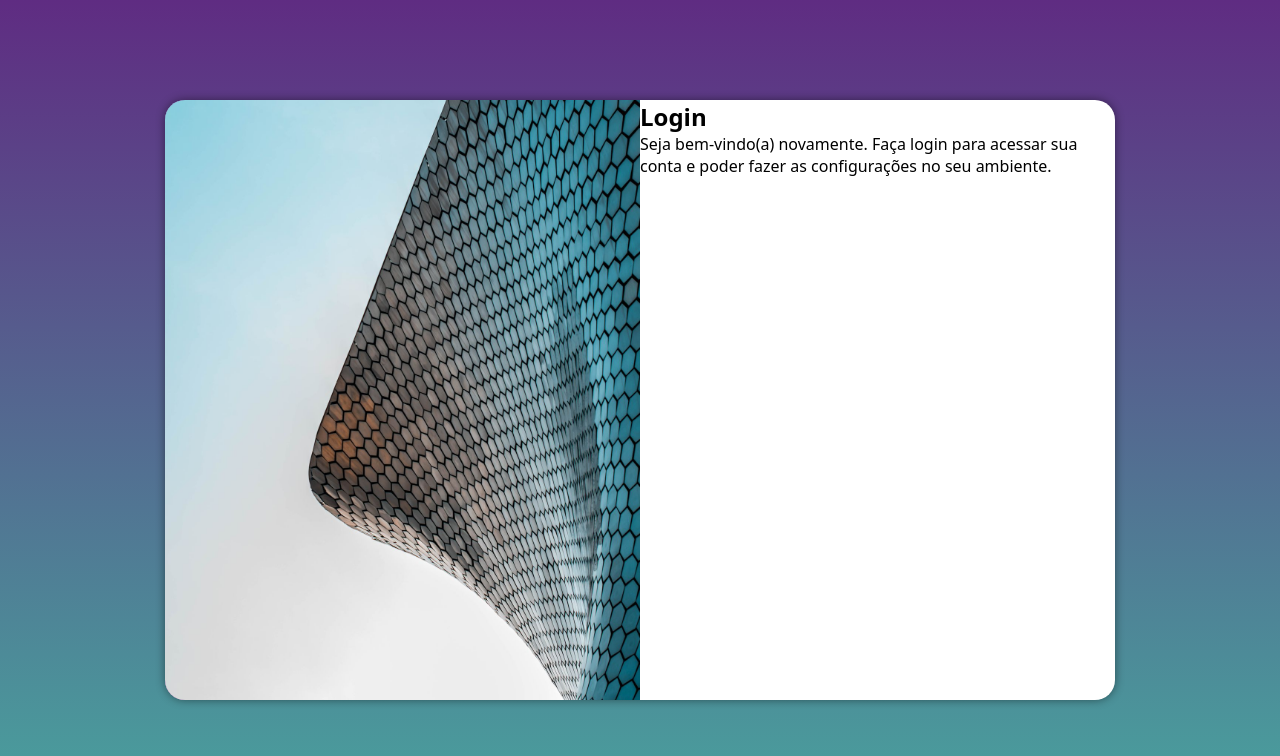
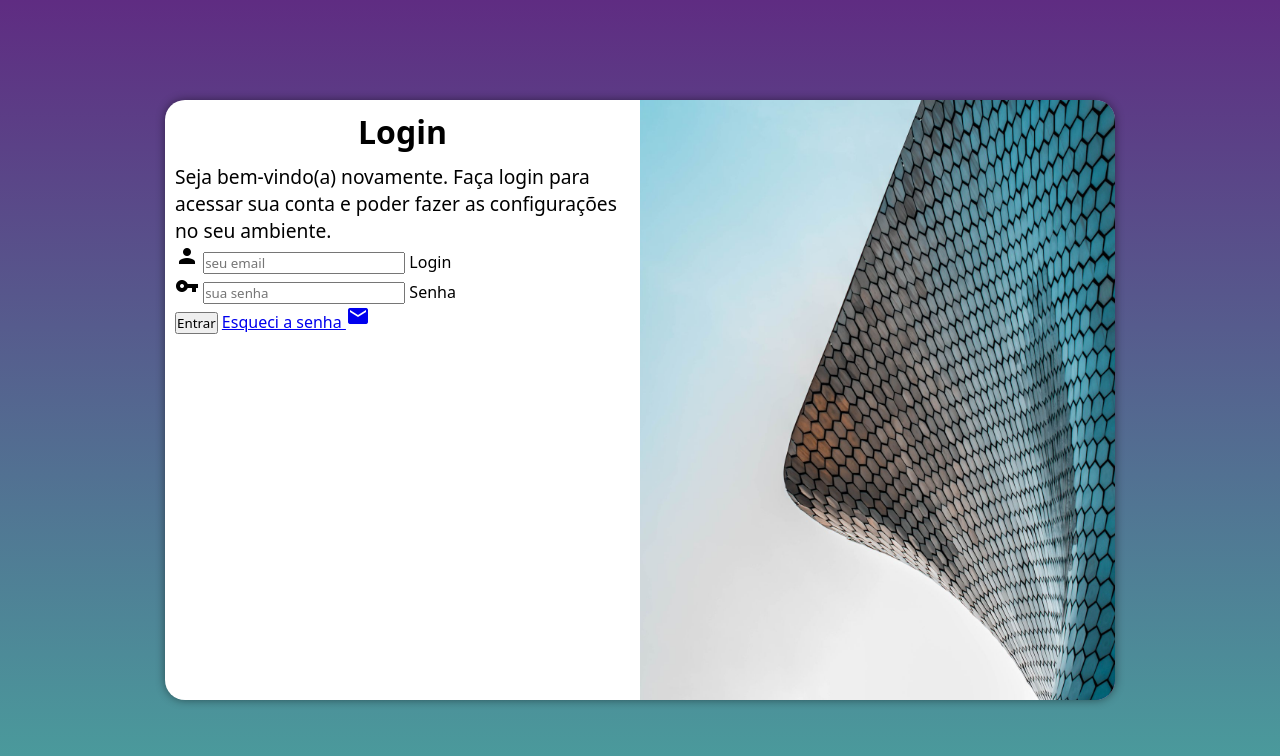
Before and after one commit to JeanEzechiello/projeto-login, a plain HTML site: page index.html in a window 1280 px wide. Drawn offline with Linux system fonts and the light colour scheme.

Commit message:
adicionei o formulário

```diff
--- a/estilos/media-query.css
+++ b/estilos/media-query.css
@@ -15,7 +15,7 @@
         height: 100%;
     }
 
-    section#login > div#formulario {
+    section#login > div#formulário {
         float: right;
         width: 70%;
     }
@@ -31,13 +31,21 @@
     }
 
     section#login > div#imagem {
-        float: left;
+        float: right;
         width: 50%;
         height: 100%;
     }
 
-    section#login > div#formulario {
-        float: right;
+    section#login > div#formulário {
+        float: left;
         width: 50%;
     }
+
+    div#formulário > h1 {
+        font-size: 2em;
+    }
+
+    div#formulário > p {
+        font-size: 1.2em;
+    }
 }
--- a/estilos/style.css
+++ b/estilos/style.css
@@ -33,7 +33,7 @@
     overflow: hidden;
 
     background-color: white;
-    width: 300px;
+    width: 315px;
     height: 600px;
     border-radius: 20px;
     box-shadow: 0px 0px 10px rgba(0, 0, 0, 0.450);
@@ -50,8 +50,17 @@
     height: 200px;
 }
 
-section#login > div#formulario {
+section#login > div#formulário {
     display: block;
     padding: 10px;
 
 }
+
+div#formulário > h1 {
+    text-align: center;
+    margin-bottom: 10px;
+}
+
+div#formulário > p {
+    font-size: 0.8em;
+}
--- a/index.html
+++ b/index.html
@@ -3,6 +3,7 @@
 <head>
     <meta charset="UTF-8">
     <meta name="viewport" content="width=device-width, initial-scale=1.0">
+    <link href="https://fonts.googleapis.com/icon?family=Material+Icons" rel="stylesheet">
     <link rel="stylesheet" href="estilos/style.css">
     <link rel="stylesheet" href="estilos/media-query.css">
     <title>Login</title>
@@ -16,8 +17,21 @@
             <div id="formulário">
                 <h1>Login</h1>
                 <p>Seja bem-vindo(a) novamente. Faça login para acessar sua conta e poder fazer as configurações no seu ambiente.</p>
-                <form action="login.php" method="post">
-
+                <form action="login.php" method="post" autocomplete="on">
+                    <div class="campo">
+                        <i class="material-icons">person</i>
+                        <input type="email" name="login" id="ilogin" placeholder="seu email" autocomplete="email" required maxlength="30">
+                        <label for="ilogin">Login</label>
+                    </div>
+                    <div class="campo">
+                        <i class="material-icons">vpn_key</i>
+                        <input type="password" name="senha" id="isenha" placeholder="sua senha" autocomplete="current-password" required minlength="8" maxlength="20">
+                        <label for="isenha">Senha</label>
+                    </div>
+                    <input type="submit" value="Entrar">
+                    <a href="esqueci.html">
+                        Esqueci a senha <i class="material-icons">mail</i>
+                    </a>
                 </form>
             </div>
         </section>
```
